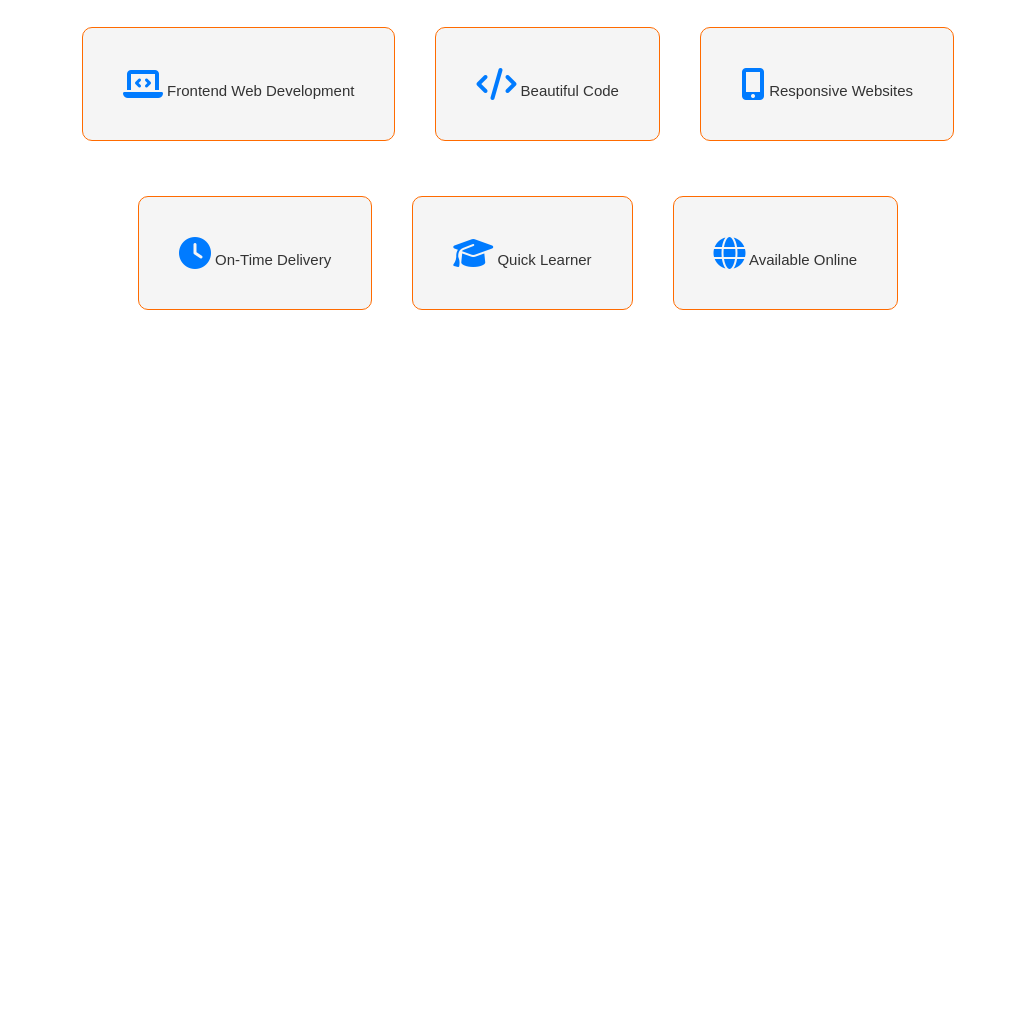
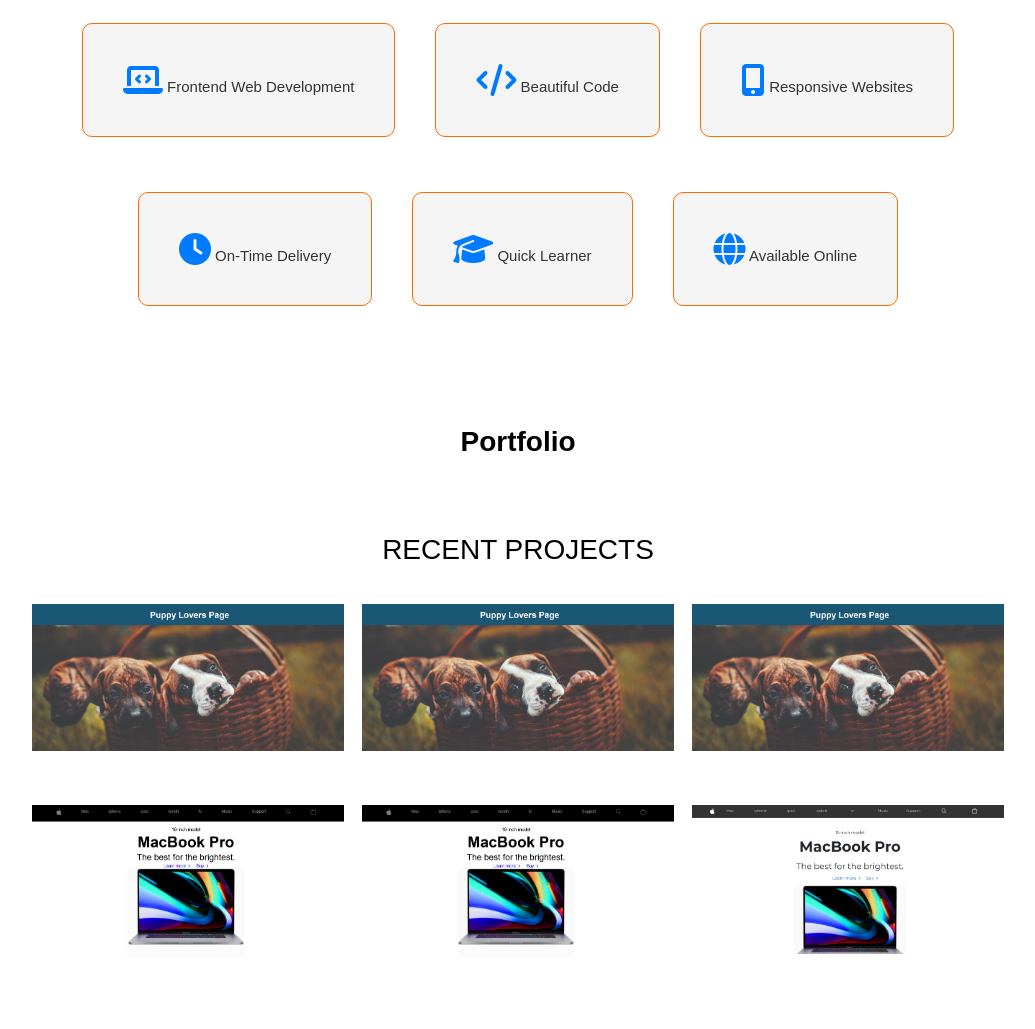
Before and after one commit to seng-dev/portfolio-website-project, a plain HTML site: page index.html in a window 1280 px wide. Shown: the part 1771-2800 px from the top of the page, without its empty margins (122-1157 px from the left). Before the commit the page ends 2151 px from the top, so only its background shows below. Drawn offline with Linux system fonts and the light colour scheme.

Commit message:
I was buliding portifoliosection using html and css and also make it responsive using media query

```diff
--- a/css/style.css
+++ b/css/style.css
@@ -266,8 +266,8 @@ header {
 
 /* Mobile Screens */
 @media (max-width: 480px) {
-  .features-container {
-  }
+  /* .features-container {
+  } */
 
   .feature {
     display: block;
@@ -333,3 +333,164 @@ header {
     transform: scale(1.15);
   }
 }
+
+
+/* portfolio */
+
+img {
+  display: block;
+  max-width: 100%;
+}
+.portfolio {
+  padding: 40px 0 60px;
+}
+
+.container {
+  width: 100%;
+  max-width: 972px;
+  margin: 0 auto;
+  padding: 0 16px;
+}
+
+.section-title {
+  text-align: center;
+  font-size: 1.5rem;
+  font-weight: 700;
+}
+
+.section-title::after {
+  content: "";
+  display: block;
+  width: 37px;
+  height: 3px;
+  margin: 18px auto 0;
+  background: var(--accent);
+}
+
+.sub-title {
+  text-align: center;
+  font-size: 1.5rem;
+  font-weight: 500;
+  margin: 55px 0 18px;
+}
+
+.projects {
+  display: grid;
+  grid-template-columns: 1fr;
+  gap: var(--gap);
+}
+
+.project {
+  display: block;
+  text-decoration: none;
+  color: inherit;
+  overflow: hidden;
+}
+
+.project--puppy {
+  background: var(--label-bg);
+}
+
+.project__label {
+  display: block;
+  padding: 4px 8px;
+  text-align: center;
+  font-size: 0.6875rem;
+  font-weight: 700;
+  color: #fff;
+  background: var(--label-bg);
+}
+
+.project--puppy img {
+  width: 100%;
+  height: 147px;
+  object-fit: cover;
+}
+
+.project--macbook img {
+  width: 100%;
+  height: auto;
+}
+
+.project img {
+  transition: transform 0.3s ease;
+}
+.project:hover img,
+.project:focus-visible img {
+  transform: scale(1.04);
+}
+.project:focus-visible {
+  outline: 3px solid var(--accent);
+  outline-offset: 2px;
+}
+
+@media (min-width: 576px) {
+  .section-title,
+  .sub-title {
+    font-size: 1.75rem;
+  }
+
+  .projects {
+    grid-template-columns: repeat(2, 1fr);
+  }
+
+  .project--puppy img {
+    height: 170px;
+  }
+}
+
+@media (min-width: 768px) {
+  .portfolio {
+    padding: 50px 0 80px;
+  }
+
+  .container {
+    padding: 0 24px;
+  }
+
+  .projects {
+    grid-template-columns: repeat(3, 1fr);
+    gap: 14px;
+  }
+
+  .project--puppy img {
+    height: 130px;
+  }
+}
+
+@media (min-width: 992px) {
+  .container {
+    max-width: 972px;
+  }
+
+  .projects {
+    gap: 18px;
+  }
+
+  .project--puppy img {
+    height: 147px;
+  }
+
+  .project--macbook {
+    margin-top: 36px;
+  }
+}
+
+@media (min-width: 1400px) {
+  .container {
+    max-width: 1100px;
+  }
+
+  .project--puppy img {
+    height: 165px;
+  }
+}
+
+@media (prefers-reduced-motion: reduce) {
+  .project img {
+    transition: none;
+  }
+  .project:hover img {
+    transform: none;
+  }
+}
--- a/index.html
+++ b/index.html
@@ -113,7 +113,7 @@
         </a>
       </div>
     </section>
-    <section class="service-section">
+    <section id="services" class="service-section">
       <h2 class="resume-heading">Services</h2>
       <p class="resume-paragraph-1">
         I'm a great team player, and I enjoy working with others. some of my
@@ -156,6 +156,56 @@
       </div>
     </section>
 
+    <section class="portfolio" id="portfolio">
+      <div class="container">
+        <h2 class="section-title">Portfolio</h2>
+        <h3 class="sub-title">RECENT PROJECTS</h3>
+
+        <div class="projects">
+          <a
+            class="project project--puppy"
+            href="https://puppypage-project-21.netlify.app/"
+          >
+            <span class="project__label">Puppy Lovers Page</span>
+            <img src="images/portfolio/image-2.png" alt="Three puppies" />
+          </a>
+          <a
+            class="project project--puppy"
+            href="https://responsive-puppy-page.netlify.app/"
+          >
+            <span class="project__label">Puppy Lovers Page</span>
+            <img src="images/portfolio/image-2.png" alt="Three puppies" />
+          </a>
+          <a
+            class="project project--puppy"
+            href="https://bootstrap-puppy-page.netlify.app/"
+          >
+            <span class="project__label">Puppy Lovers Page</span>
+            <img src="images/portfolio/image-2.png" alt="Three puppies" />
+          </a>
+
+          <a
+            class="project project--macbook"
+            href="https://app-web-project-1.netlify.app/"
+          >
+            <img src="images/portfolio/image-1.png" alt="MacBook Pro" />
+          </a>
+          <a
+            class="project project--macbook"
+            href="https://app-media-query-project-2026.netlify.app/"
+          >
+            <img src="images/portfolio/image-1.png" alt="MacBook Pro " />
+          </a>
+          <a
+            class="project project--macbook"
+            href="https://app-webpage-bootstrap.netlify.app/"
+          >
+            <img src="images/portfolio/image-3.png" alt="MacBook Pro " />
+          </a>
+        </div>
+      </div>
+    </section>
+
     <script src="js/script.js"></script>
   </body>
 </html>
```
Also changed, not shown: images/portfolio/image-1.png (added), images/portfolio/image-2.png (added), images/portfolio/image-3.png (added).
